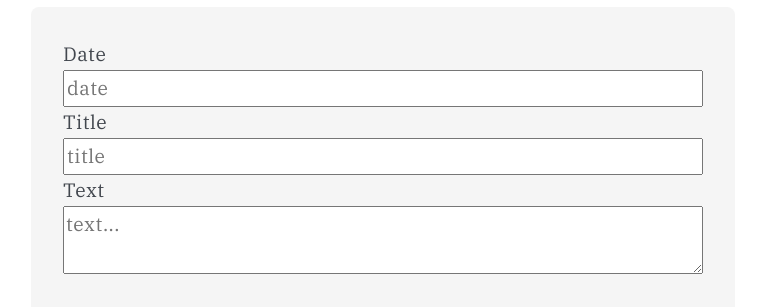
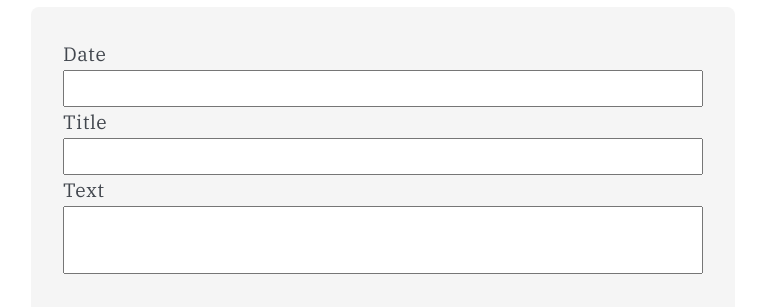
Before and after one commit to ptifur/react-node-mongo-blog, a React (Create React App) app in the folder client/: page /post in a window 1280 px wide. Shown: the part 332-639 px from the top of the page, without its empty margins (257-1023 px from the left). Built offline with nearby package versions, Linux system fonts and the light colour scheme.

Commit message:
kind of working

```diff
--- a/client/src/App.css
+++ b/client/src/App.css
@@ -125,6 +125,10 @@ form {
     flex-direction: column;
 }
 
+textarea {
+    resize: none;
+}
+
 button {
     width: 210px;
     border: none;
--- a/client/src/components/Post.js
+++ b/client/src/components/Post.js
@@ -51,12 +51,12 @@ const Post = () => {
         <div>
             <h2>Create a new post</h2>
             <form className='form' onSubmit={publishPost} action='/'>
-                <label>Date</label>
-                <input required type='text' placeholder='date' id='postDate' name='postDate' onChange={formValues} />
-                <label>Title</label>
-                <input type='text' placeholder='title' id='postTitle' name='postTitle' onChange={formValues} />
-                <label>Text</label>
-                <textarea required placeholder='text...' id='postText' name='postText' onChange={formValues} />
+                <label for='postDate'>Date</label>
+                <input required type='text' id='postDate' name='postDate' onChange={formValues} />
+                <label for='postTitle'>Title</label>
+                <input type='text' pid='postTitle' name='postTitle' onChange={formValues} />
+                <label for='postText'>Text</label>
+                <textarea required id='postText' name='postText' onChange={formValues} />
                 <button type='submit'>Publish</button>
                 { postDetails.message ? <h1>{ postDetails.message }</h1> : null }
             </form>
```
